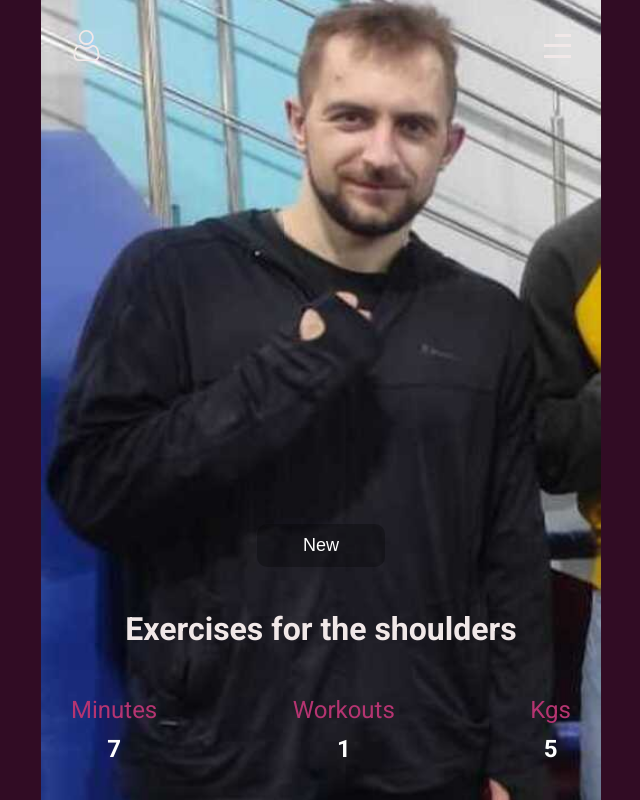
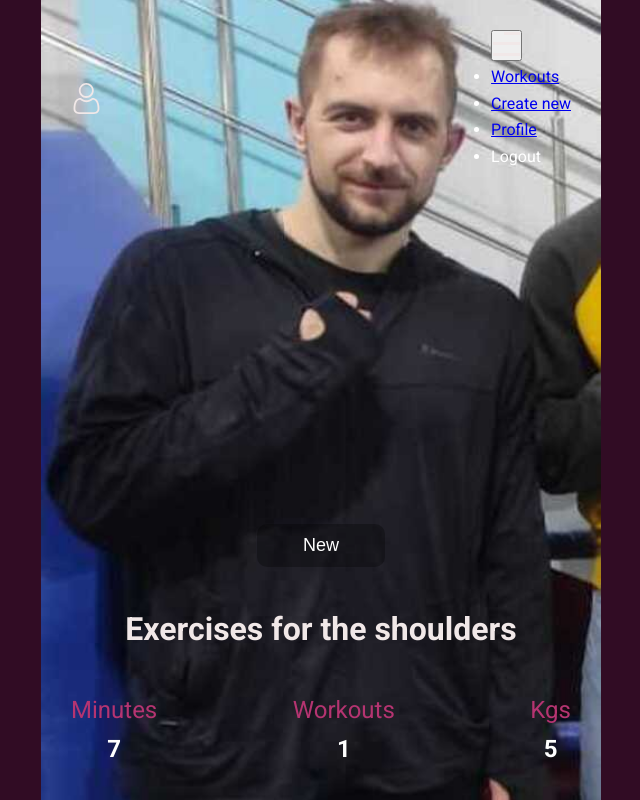
Before and after one commit to NikePro777/workout-app, a React (Create React App) app in the folder front/: page / in a window 1280 px wide. Shown: the whole page, without its empty margins (319-959 px from the left). Built offline with nearby package versions, Linux system fonts and the light colour scheme.

Commit message:
create different component of humburger menu

```diff
--- a/front/src/components/common/Header/Header.jsx
+++ b/front/src/components/common/Header/Header.jsx
@@ -1,16 +1,15 @@
 import React from "react";
 import styles from "./Header.module.scss";
 import userImage from "../../../images/header/user.svg";
-import hamburgerImage from "../../../images/header/hamburger.svg";
+
+import Humburger from "./Humburger/Humburger";
 const Header = () => {
   return (
     <header className={styles.header}>
       <button type="button">
         <img src={userImage} alt="Auth" />
       </button>
-      <button type="button">
-        <img src={hamburgerImage} alt="Auth" />
-      </button>
+      <Humburger />
     </header>
   );
 };
--- /dev/null
+++ b/front/src/components/common/Header/Humburger/Humburger.jsx
@@ -0,0 +1,34 @@
+import { useState } from "react";
+import { Link } from "react-router-dom";
+import hamburgerImage from "../../../../images/header/hamburger.svg";
+import styles from "./Humburger.module.scss";
+import { menu } from "./menuBase";
+
+const Humburger = () => {
+  const [show, setShow] = useState(false);
+  const handleLogout = () => {
+    console.log("logout");
+  };
+
+  return (
+    <div className={styles.wrapper}>
+      <button type="button" onClick={() => setShow(!show)}>
+        <img src={hamburgerImage} alt="Auth" />
+      </button>
+      <nav className={styles.menu}>
+        <ul>
+          {menu.map((item) => (
+            <li>
+              <Link to={item.link}>{item.title}</Link>
+            </li>
+          ))}
+          <li>
+            <a onClick={handleLogout}>Logout</a>
+          </li>
+        </ul>
+      </nav>
+    </div>
+  );
+};
+
+export default Humburger;
--- /dev/null
+++ b/front/src/components/common/Header/Humburger/Humburger.module.scss
@@ -0,0 +1,2 @@
+.wrapper {
+}
--- /dev/null
+++ b/front/src/components/common/Header/Humburger/menuBase.js
@@ -0,0 +1,14 @@
+export const menu = [
+  {
+    title: "Workouts",
+    link: "/workouts",
+  },
+  {
+    title: "Create new",
+    link: "/new-workout",
+  },
+  {
+    title: "Profile",
+    link: "/profile",
+  },
+];
```
